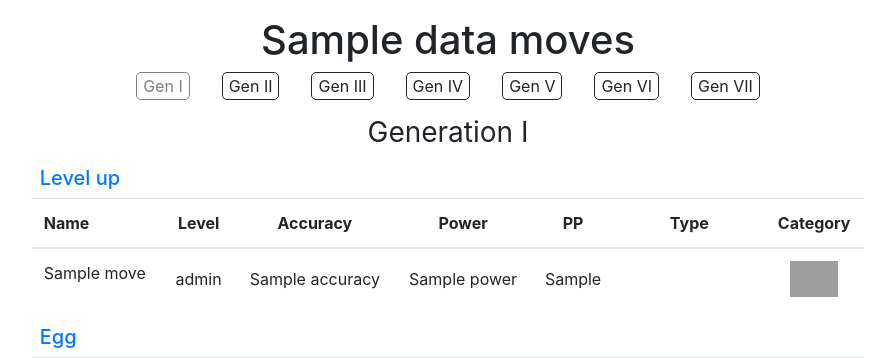
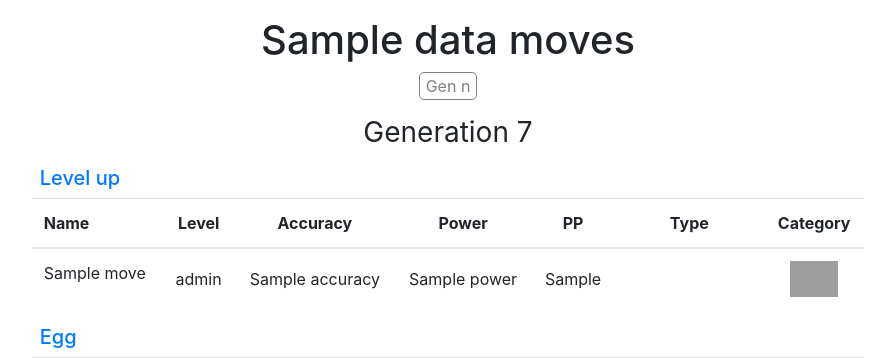
Before and after one commit to ToniIvars/django-pokedex, a Django app: template pokedex/templates/basics/moves.html in a window 1280 px wide. Shown: the part 62-420 px from the top of the page, without its empty margins (192-1087 px from the left). Run offline with Django 3.2, Linux system fonts and the light colour scheme; the template is opened without the code that fills it: most values are stand-ins (such as "Sample title", 1, 10 or a date in 2020); some libraries are stand-ins or nearby versions; grey boxes are pictures that could not be loaded.

Commit message:
Added all the generations to the template and change which one is displayed depending on the button you press

```diff
--- a/pokedex/basics/views.py
+++ b/pokedex/basics/views.py
@@ -108,6 +108,6 @@
             except IndexError:
                 pass
 
-    data = {'name':name, 'sprite':sprite, 'moves':moves}
+    data = {'name':name, 'sprite':sprite, 'moves':tuple(zip([f'gen-{num+1}' for num in range(7)], [moves[f'gen_{num+1}'] for num in range(7)]))}
 
     return render(request, 'basics/moves.html', {'data':data})
--- a/pokedex/static/base.js
+++ b/pokedex/static/base.js
@@ -4,6 +4,6 @@
 
     form.onsubmit = event => {
         event.preventDefault()
-        window.location.replace(`/pokedex/pokemon/${query.value.toLowerCase()}`)
+        window.location.replace(`/pokemon/${query.value.toLowerCase()}`)
     }
 })
--- a/pokedex/static/basics/moves.js
+++ b/pokedex/static/basics/moves.js
@@ -1,3 +1,25 @@
 document.addEventListener('DOMContentLoaded', function () {
+    const gen_title = document.querySelector('#gen-title')
+    const gen_buttons = Array.from(document.querySelectorAll('.gen-buttons'))
+    const gen_tables = Array.from(document.querySelectorAll('.gen-tables'))
 
+    gen_buttons.slice(-1).pop().classList.add('button-disabled')
+    document.getElementById(gen_buttons.slice(-1).pop().id.slice(4)).classList.remove('d-none')
+    gen_title.innerHTML = 'Generation 7'
+
+    gen_buttons.forEach(btn => {
+        btn.onclick = () => {
+            gen_buttons.forEach(element => {
+                element.classList.remove('button-disabled')
+                element.disabled = false
+            })
+            gen_tables.forEach(element => element.classList.add('d-none'))
+
+            btn.classList.add('button-disabled')
+            btn.disabled = true
+            document.getElementById(btn.id.slice(4)).classList.remove('d-none')
+
+            gen_title.innerHTML = `Generation ${btn.id.slice(-1)}`
+        }
+    })
 })
--- a/pokedex/templates/basics/moves.html
+++ b/pokedex/templates/basics/moves.html
@@ -10,18 +10,15 @@
 
 <!-- Generation buttons -->
 <div class="d-flex flex-wrap justify-content-center mb-3">
-    <button class="mx-3 gen-buttons button-disabled" id="gen-1">Gen I</button>
-    <button class="mx-3 gen-buttons" id="gen-2">Gen II</button>
-    <button class="mx-3 gen-buttons" id="gen-3">Gen III</button>
-    <button class="mx-3 gen-buttons" id="gen-4">Gen IV</button>
-    <button class="mx-3 gen-buttons" id="gen-5">Gen V</button>
-    <button class="mx-3 gen-buttons" id="gen-6">Gen VI</button>
-    <button class="mx-3 gen-buttons" id="gen-7">Gen VII</button>
+    {% for gen, moves in data.moves %}
+    <button class="mx-3 gen-buttons" id="btn-{{gen}}">Gen {{gen|make_list|last}}</button>
+    {% endfor %}
 </div>
 
-<h2 class="subtitle text-center" id="gen-title">Generation I</h2>
+<h2 class="subtitle text-center" id="gen-title">Generation 1</h2>
 
-<div id="gen-1" class="gen-tables">
+{% for gen, moves in data.moves %}
+<div id="{{gen}}" class="gen-tables d-none">
     <h3 class="learn-method ml-2 mt-2 text-primary">Level up</h3>
     <table class="table table-hover text-center">
         <thead>
@@ -36,7 +33,7 @@
             </tr>
         </thead>
         <tbody>
-            {% for move in data.moves.gen_1.level_up|dictsort:"level" %}
+            {% for move in moves.level_up|dictsort:"level" %}
             <tr>
                 <td class="text-left">{{move.name}}</td>
                 <td class="align-middle">{{move.level}}</td>
@@ -50,7 +47,7 @@
         </tbody>
     </table>
 
-    {% if data.moves.gen_1.egg %}
+    {% if moves.egg %}
     <h3 class="learn-method ml-2 mt-2 text-primary">Egg</h3>
     <table class="table table-hover text-center">
         <thead>
@@ -65,7 +62,7 @@
             </tr>
         </thead>
         <tbody>
-            {% for move in data.moves.gen_1.egg|dictsort:"level" %}
+            {% for move in moves.egg|dictsort:"level" %}
             <tr>
                 <td class="text-left">{{move.name}}</td>
                 <td class="align-middle">{{move.level}}</td>
@@ -93,7 +90,7 @@
             </tr>
         </thead>
         <tbody>
-            {% for move in data.moves.gen_1.machine|dictsort:"name" %}
+            {% for move in moves.machine|dictsort:"name" %}
             <tr>
                 <td class="text-left">{{move.name}}</td>
                 <td class="align-middle">{% if move.accuracy %}{{move.accuracy}} {% else %} --- {% endif %}</td>
@@ -136,4 +133,5 @@
     </table>
     {% endif %}
 </div>
+{% endfor %}
 {% endblock %}
```
